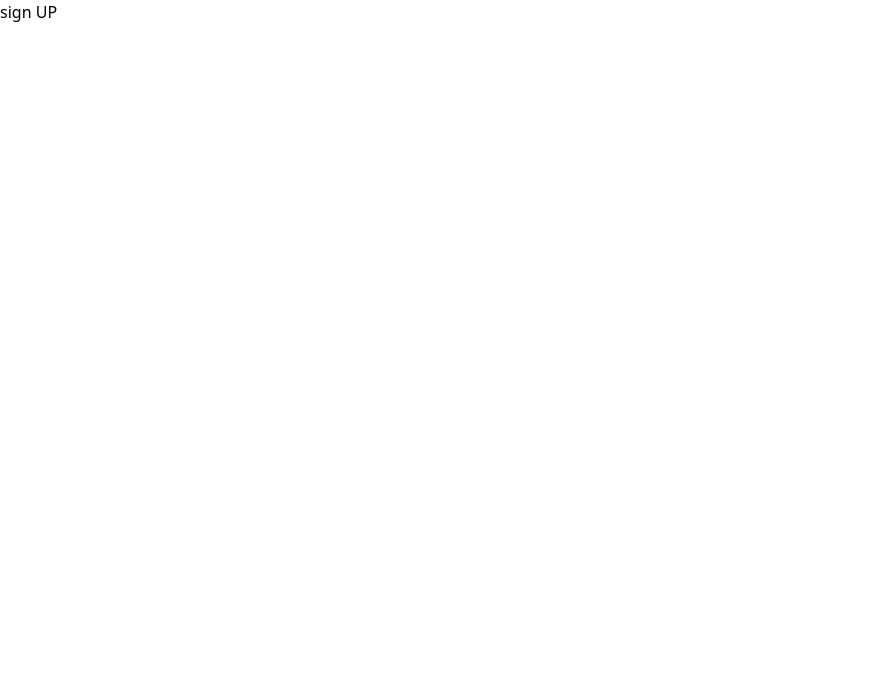
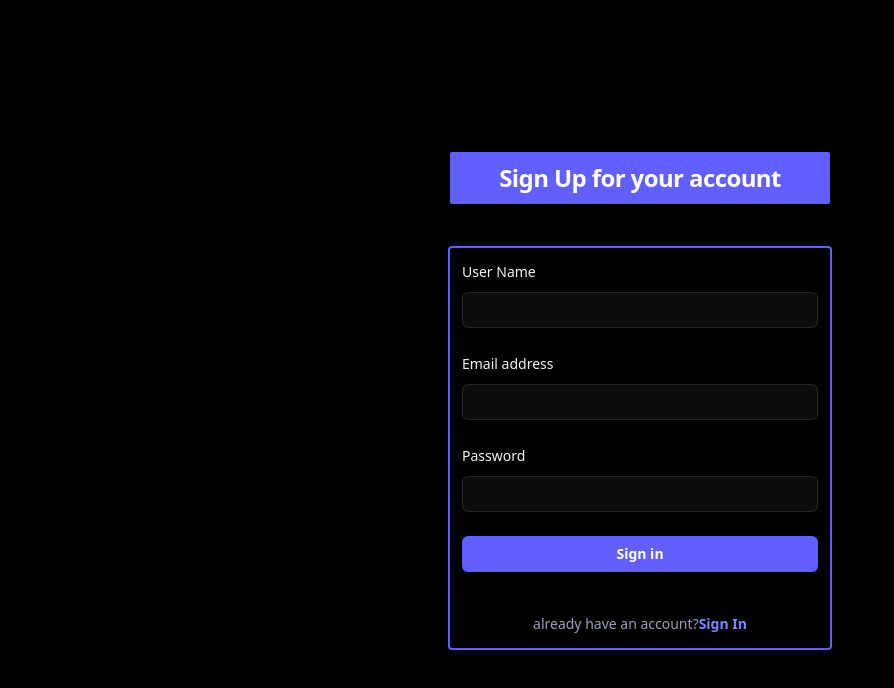
Before and after one commit to mahbub810515/task-managment, a React (Vite) app: page /signup in a window 1280 px wide. Shown: the top 688 px of the page, without its empty margins (0-894 px from the left). Built offline with nearby package versions, Linux system fonts and the light colour scheme.

Commit message:
style(signUP & signIn): adding input forms

```diff
--- a/src/pages/SignIn.jsx
+++ b/src/pages/SignIn.jsx
@@ -1,10 +1,76 @@
 import React from 'react'
+import { Link } from 'react-router'
 
 const SignIn = () => {
   return (
-    <div>
-      <h1>this is about sign in</h1>
-    </div>
+   <div className="bg-black flex min-h-screen flex-col justify-center px-6 py-12 lg:px-8">
+            <div className="sm:mx-auto sm:w-full sm:max-w-sm  bg-indigo-500 border-2 rounded py-2">
+                <h2 className="text-center text-2xl/9 font-bold tracking-tight text-white">
+                    Sign in to your account
+                </h2>
+            </div>
+            <div className="mt-10 sm:mx-auto sm:w-full sm:max-w-sm  border-2 border-indigo-500 rounded p-3">
+                <form action="#" method="POST" className="space-y-6">
+                    <div>
+                        <label
+                            htmlFor="email"
+                            className="block text-sm/6 font-medium text-gray-100"
+                        >
+                            Email address
+                        </label>
+                        <div className="mt-2">
+                            <input
+                                id="email"
+                                type="email"
+                                name="email"
+                                required=""
+                                autoComplete="email"
+                                className="block w-full rounded-md bg-white/5 px-3 py-1.5 text-base text-white outline-1 -outline-offset-1 outline-white/10 placeholder:text-gray-500 focus:outline-2 focus:-outline-offset-2 focus:outline-indigo-500 sm:text-sm/6"
+                            />
+                        </div>
+                    </div>
+                    <div>
+                        <div className="flex items-center justify-between">
+                            <label
+                                htmlFor="password"
+                                className="block text-sm/6 font-medium text-gray-100"
+                            >
+                                Password
+                            </label>
+
+                        </div>
+                        <div className="mt-2">
+                            <input
+                                id="password"
+                                type="password"
+                                name="password"
+                                required=""
+                                autoComplete="current-password"
+                                className="block w-full rounded-md bg-white/5 px-3 py-1.5 text-base text-white outline-1 -outline-offset-1 outline-white/10 placeholder:text-gray-500 focus:outline-2 focus:-outline-offset-2 focus:outline-indigo-500 sm:text-sm/6"
+                            />
+                        </div>
+                    </div>
+                    <div>
+                        <button
+                            type="submit"
+                            className="flex w-full justify-center rounded-md bg-indigo-500 px-3 py-1.5 text-sm/6 font-semibold text-white hover:bg-indigo-400 focus-visible:outline-2 focus-visible:outline-offset-2 focus-visible:outline-indigo-500"
+                        >
+                            Sign in
+                        </button>
+                    </div>
+                </form>
+                <p className="mt-10 text-center text-sm/6 text-gray-400">
+                    Not a member?
+                    <Link
+                        to="/signup"
+                        className="font-semibold text-indigo-400 hover:text-indigo-300"
+                    >
+                        Sign Up
+                    </Link>
+                </p>
+            </div>
+        </div>
+
   )
 }
 
--- a/src/pages/SignUp.jsx
+++ b/src/pages/SignUp.jsx
@@ -1,11 +1,96 @@
 import React from 'react'
+import { Link } from 'react-router'
 
 const SignUp = () => {
-  return (
-    <div>
-      <h1>sign UP</h1>
-    </div>
-  )
+    return (
+        <div className="bg-black flex min-h-screen flex-col justify-center px-6 py-12 lg:px-8">
+            <div className="sm:mx-auto sm:w-full sm:max-w-sm bg-indigo-500 border-2 rounded py-2">
+                <h2 className="text-center text-2xl/9 font-bold tracking-tight text-white">
+                    Sign Up for your account
+                </h2>
+            </div>
+            <div className="mt-10 sm:mx-auto sm:w-full sm:max-w-sm  border-2 border-indigo-500 rounded p-3">
+                <form action="#" method="POST" className="space-y-6">
+                    <div>
+                        <label
+                            htmlFor="UserName"
+                            className="block text-sm/6 font-medium text-gray-100"
+                        >
+                            User Name
+                        </label>
+                        <div className="mt-2">
+                            <input
+                                id="username"
+                                type="text"
+                                name="username"
+                                required=""
+                                autoComplete="email"
+                                className="block w-full rounded-md bg-white/5 px-3 py-1.5 text-base text-white outline-1 -outline-offset-1 outline-white/10 placeholder:text-gray-500 focus:outline-2 focus:-outline-offset-2 focus:outline-indigo-500 sm:text-sm/6"
+                            />
+                        </div>
+                    </div>
+                    <div>
+                        <label
+                            htmlFor="email"
+                            className="block text-sm/6 font-medium text-gray-100"
+                        >
+                            Email address
+                        </label>
+                        <div className="mt-2">
+                            <input
+                                id="email"
+                                type="email"
+                                name="email"
+                                required=""
+                                autoComplete="email"
+                                className="block w-full rounded-md bg-white/5 px-3 py-1.5 text-base text-white outline-1 -outline-offset-1 outline-white/10 placeholder:text-gray-500 focus:outline-2 focus:-outline-offset-2 focus:outline-indigo-500 sm:text-sm/6"
+                            />
+                        </div>
+                    </div>
+                    <div>
+                        <div className="flex items-center justify-between">
+                            <label
+                                htmlFor="password"
+                                className="block text-sm/6 font-medium text-gray-100"
+                            >
+                                Password
+                            </label>
+
+                        </div>
+                        <div className="mt-2">
+                            <input
+                                id="password"
+                                type="password"
+                                name="password"
+                                required=""
+                                autoComplete="current-password"
+                                className="block w-full rounded-md bg-white/5 px-3 py-1.5 text-base text-white outline-1 -outline-offset-1 outline-white/10 placeholder:text-gray-500 focus:outline-2 focus:-outline-offset-2 focus:outline-indigo-500 sm:text-sm/6"
+                            />
+                        </div>
+                    </div>
+                    <div>
+                        <button
+                            type="submit"
+                            className="flex w-full justify-center rounded-md bg-indigo-500 px-3 py-1.5 text-sm/6 font-semibold text-white hover:bg-indigo-400 focus-visible:outline-2 focus-visible:outline-offset-2 focus-visible:outline-indigo-500"
+                        >
+                            Sign in
+                        </button>
+                    </div>
+                </form>
+                <p className="mt-10 text-center text-sm/6 text-gray-400">
+                    already have an account?
+                    <Link
+                        to="/signin"
+                        className="font-semibold text-indigo-400 hover:text-indigo-300"
+                    >
+                          Sign In
+                    </Link>
+                </p>
+            </div>
+        </div>
+
+
+    )
 }
 
 export default SignUp
```
